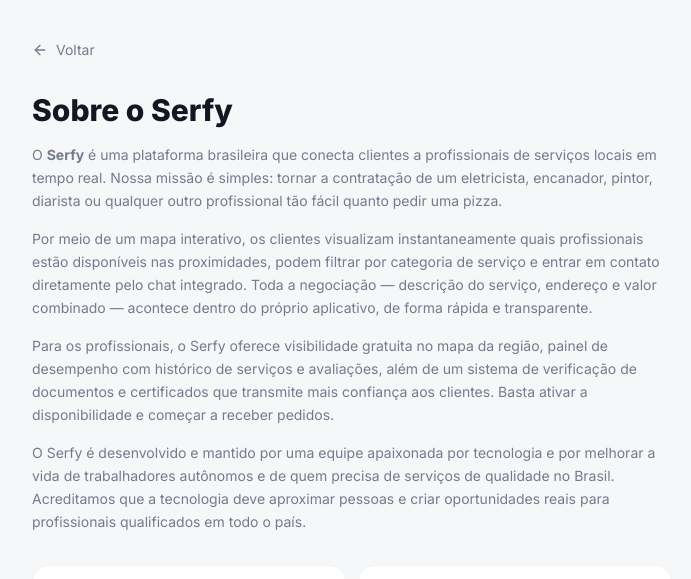
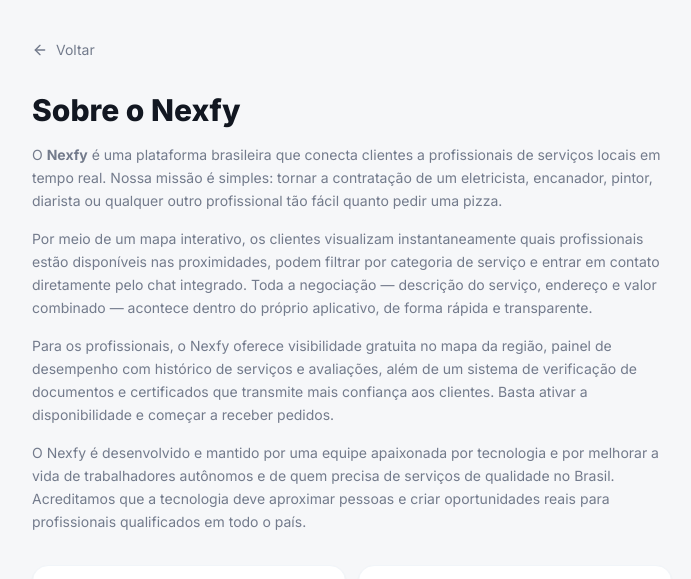
Before and after one commit to Nexfy-app/nexfy, a React (Vite) app: page /about in a window 1280 px wide. Shown: the top 579 px of the page, without its empty margins (288-979 px from the left). Built offline with nearby package versions, Linux system fonts and the light colour scheme; no server answers.

Commit message:
File changes

```diff
--- a/index.html
+++ b/index.html
@@ -7,11 +7,11 @@
     <meta name="theme-color" content="#0d4f47" />
     <meta name="apple-mobile-web-app-capable" content="yes" />
     <meta name="apple-mobile-web-app-status-bar-style" content="black-translucent" />
-    <meta name="apple-mobile-web-app-title" content="Serfy" />
+    <meta name="apple-mobile-web-app-title" content="Nexfy" />
     <link rel="apple-touch-icon" href="https://media.base44.com/images/public/69ddc70488d19e08262d7991/3ab6b8ca7_generated_image.png" />
     <meta name="description" content="Encontre profissionais de serviços locais em Santa Maria, RS. Conecte-se com eletricistas, encanadores, pintores e mais." />
     <link rel="manifest" href="/manifest.json" />
-    <title>Serfy - Profissionais em Santa Maria</title>
+    <title>Nexfy - Profissionais em Santa Maria</title>
     <link rel="stylesheet" href="https://unpkg.com/leaflet@1.9.4/dist/leaflet.css" />
   </head>
   <body>
--- a/src/components/home/ProTurboFloating.jsx
+++ b/src/components/home/ProTurboFloating.jsx
@@ -46,7 +46,7 @@ export default function ProTurboFloating({ professional, turboActive }) {
         <Zap className="w-3.5 h-3.5 text-white" />
       </div>
       <div className="flex-1 min-w-0">
-        <p className="text-[11px] font-semibold text-foreground leading-tight">Ative o Turbo Serfy</p>
+        <p className="text-[11px] font-semibold text-foreground leading-tight">Ative o Turbo Nexfy</p>
         <p className="text-[10px] text-muted-foreground leading-tight">Apareça primeiro no mapa</p>
       </div>
       <button
--- a/src/components/home/ProfessionalSheet.jsx
+++ b/src/components/home/ProfessionalSheet.jsx
@@ -193,7 +193,7 @@ export default function ProfessionalSheet({ professional, open, onClose }) {
                 <Zap className="w-4 h-4 text-amber-300" />
               </div>
               <div>
-                <p className="text-white font-black text-xs">Profissional Turbo ⚡</p>
+                <p className="text-white font-black text-xs">Profissional Turbo Nexfy ⚡</p>
                 <p className="text-white/70 text-[11px] leading-tight mt-0.5">Perfil verificado com prioridade máxima na plataforma</p>
               </div>
             </div>
@@ -266,7 +266,7 @@ export default function ProfessionalSheet({ professional, open, onClose }) {
           <div className="flex items-start gap-2.5 bg-slate-50 border border-slate-200 rounded-2xl p-3">
             <Shield className="w-4 h-4 text-slate-400 mt-0.5 shrink-0" />
             <p className="text-[11px] text-slate-600 leading-relaxed">
-              <strong>O SERFY não processa pagamentos.</strong> Somos apenas uma plataforma de conexão entre clientes e profissionais. Valores, condições e formas de pagamento são acordados e realizados <strong>diretamente entre as partes</strong>.
+              <strong>O NEXFY não processa pagamentos.</strong> Somos apenas uma plataforma de conexão entre clientes e profissionais. Valores, condições e formas de pagamento são acordados e realizados <strong>diretamente entre as partes</strong>.
             </p>
           </div>
 
--- a/src/components/turbo/TurboConversionBanner.jsx
+++ b/src/components/turbo/TurboConversionBanner.jsx
@@ -56,7 +56,7 @@ export default function TurboConversionBanner({ searchCount = 0, category = '',
             className="mt-3 w-full h-9 bg-white text-[#0d4f47] rounded-xl font-black text-xs flex items-center justify-center gap-1.5 hover:bg-white/90 transition"
           >
             <Zap className="w-3.5 h-3.5" />
-            Ativar Turbo Serfy — começa grátis
+            Ativar Turbo Nexfy — começa grátis
           </button>
         </div>
       </motion.div>
--- a/src/components/turbo/TurboSerfyCard.jsx
+++ b/src/components/turbo/TurboSerfyCard.jsx
@@ -57,7 +57,7 @@ export default function TurboSerfyCard({ professional, subscription, onRefresh }
                 <Zap className="w-4 h-4 text-white" />
               </div>
               <div>
-                <p className="text-sm font-semibold text-foreground leading-tight">Turbo Serfy</p>
+                <p className="text-sm font-semibold text-foreground leading-tight">Turbo Nexfy</p>
                 <p className="text-xs text-muted-foreground">
                   {subscription.plan === 'weekly' ? 'Plano Semanal' : 'Plano Mensal'}
                   {periodEnd ? ` · renova ${periodEnd}` : ''}
@@ -109,7 +109,7 @@ export default function TurboSerfyCard({ professional, subscription, onRefresh }
             <Zap className="w-4 h-4 text-white" />
           </div>
           <div>
-            <p className="text-sm font-semibold text-foreground">Turbo Serfy</p>
+            <p className="text-sm font-semibold text-foreground">Turbo Nexfy</p>
             <p className="text-xs text-muted-foreground">Apareça primeiro e receba mais clientes</p>
           </div>
         </div>
--- a/src/pages/About.jsx
+++ b/src/pages/About.jsx
@@ -9,10 +9,10 @@ export default function About() {
         <ArrowLeft className="w-4 h-4" /> Voltar
       </Link>
 
-      <h1 className="text-3xl font-black text-foreground mb-4">Sobre o Serfy</h1>
+      <h1 className="text-3xl font-black text-foreground mb-4">Sobre o Nexfy</h1>
 
       <p className="text-muted-foreground text-sm leading-relaxed mb-4">
-        O <strong>Serfy</strong> é uma plataforma brasileira que conecta clientes a profissionais de serviços locais em tempo real. Nossa missão é simples: tornar a contratação de um eletricista, encanador, pintor, diarista ou qualquer outro profissional tão fácil quanto pedir uma pizza.
+        O <strong>Nexfy</strong> é uma plataforma brasileira que conecta clientes a profissionais de serviços locais em tempo real. Nossa missão é simples: tornar a contratação de um eletricista, encanador, pintor, diarista ou qualquer outro profissional tão fácil quanto pedir uma pizza.
       </p>
 
       <p className="text-muted-foreground text-sm leading-relaxed mb-4">
@@ -20,11 +20,11 @@ export default function About() {
       </p>
 
       <p className="text-muted-foreground text-sm leading-relaxed mb-4">
-        Para os profissionais, o Serfy oferece visibilidade gratuita no mapa da região, painel de desempenho com histórico de serviços e avaliações, além de um sistema de verificação de documentos e certificados que transmite mais confiança aos clientes. Basta ativar a disponibilidade e começar a receber pedidos.
+        Para os profissionais, o Nexfy oferece visibilidade gratuita no mapa da região, painel de desempenho com histórico de serviços e avaliações, além de um sistema de verificação de documentos e certificados que transmite mais confiança aos clientes. Basta ativar a disponibilidade e começar a receber pedidos.
       </p>
 
       <p className="text-muted-foreground text-sm leading-relaxed mb-8">
-        O Serfy é desenvolvido e mantido por uma equipe apaixonada por tecnologia e por melhorar a vida de trabalhadores autônomos e de quem precisa de serviços de qualidade no Brasil. Acreditamos que a tecnologia deve aproximar pessoas e criar oportunidades reais para profissionais qualificados em todo o país.
+        O Nexfy é desenvolvido e mantido por uma equipe apaixonada por tecnologia e por melhorar a vida de trabalhadores autônomos e de quem precisa de serviços de qualidade no Brasil. Acreditamos que a tecnologia deve aproximar pessoas e criar oportunidades reais para profissionais qualificados em todo o país.
       </p>
 
       <div className="grid grid-cols-2 gap-3 mb-8">
--- a/src/pages/Contact.jsx
+++ b/src/pages/Contact.jsx
@@ -17,7 +17,7 @@ export default function Contact() {
     setSending(true);
     await base44.integrations.Core.SendEmail({
       to: 'spage.suporte@gmail.com',
-      subject: `[Serfy Contato] ${form.name}`,
+      subject: `[Nexfy Contato] ${form.name}`,
       body: `Nome: ${form.name}\nEmail: ${form.email}\n\nMensagem:\n${form.message}`,
     });
     toast.success('Mensagem enviada! Responderemos em breve.');
--- a/src/pages/Support.jsx
+++ b/src/pages/Support.jsx
@@ -53,7 +53,7 @@ export default function Support() {
     setLoading(true);
     const conv = await base44.agents.createConversation({
       agent_name: 'suporte',
-      metadata: { name: 'Suporte Serfy' },
+      metadata: { name: 'Suporte Nexfy' },
     });
     setConversation(conv);
 
@@ -103,7 +103,7 @@ export default function Support() {
           <LifeBuoy className="w-4 h-4 text-white" />
         </div>
         <div>
-          <h1 className="text-base font-bold text-foreground leading-tight">Suporte Serfy</h1>
+          <h1 className="text-base font-bold text-foreground leading-tight">Suporte Nexfy</h1>
           <p className="text-[11px] text-muted-foreground">Assistente de ajuda</p>
         </div>
       </div>
```
